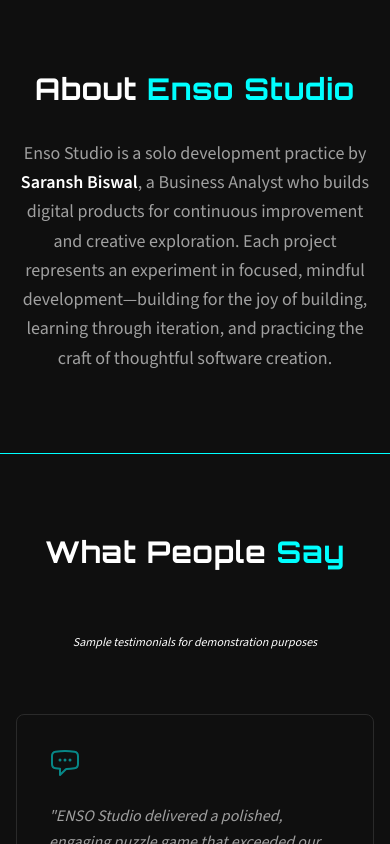
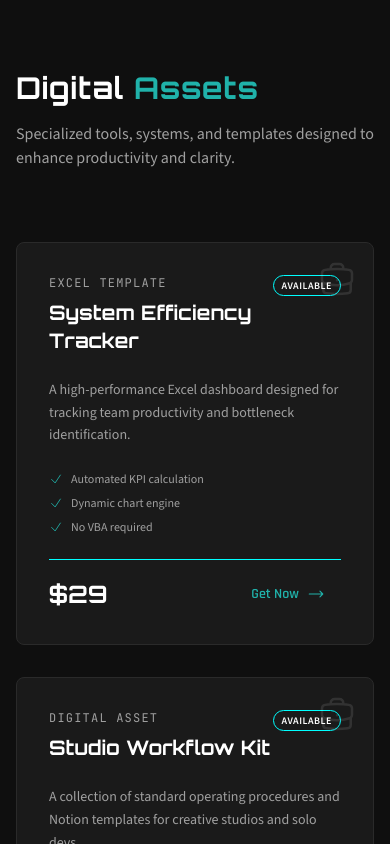
Before and after one commit to gitsaransh/Enso_Studio, a Next.js app in the folder enso-v2/: page / in a window 390 px wide. Shown: the part 4980-5824 px from the top of the page. Built offline with nearby package versions, Linux system fonts and the light colour scheme.

Commit message:
Feat: Add Digital Products section for templates and assets

```diff
--- a/enso-v2/src/app/page.tsx
+++ b/enso-v2/src/app/page.tsx
@@ -7,6 +7,7 @@ import Philosophy from '@/components/sections/Philosophy';
 import About from '@/components/sections/About';
 import Services from '@/components/sections/Services';
 import Work from '@/components/sections/Work';
+import Products from '@/components/sections/Products';
 import Testimonials from '@/components/sections/Testimonials';
 import StudioCredit from '@/components/sections/StudioCredit';
 
@@ -49,6 +50,7 @@ export default function Home() {
                 <Philosophy />
                 <Services />
                 <Work />
+                <Products />
                 <About />
                 <Testimonials />
                 <StudioCredit />
--- /dev/null
+++ b/enso-v2/src/components/sections/Products.tsx
@@ -0,0 +1,79 @@
+'use client';
+
+import Icon from '@/components/ui/AppIcon';
+import { PRODUCTS } from '@/constants/data';
+import { IconName } from '@/components/ui/AppIcon';
+
+const Products = () => {
+    return (
+        <section id="products" className="py-20 bg-muted/30">
+            <div className="container mx-auto px-4 lg:px-8">
+                <div className="flex flex-col md:flex-row justify-between items-end mb-12">
+                    <div className="mb-6 md:mb-0">
+                        <h2 className="text-3xl lg:text-4xl font-orbitron font-bold text-foreground tracking-wide mb-4">
+                            Digital <span className="text-secondary">Assets</span>
+                        </h2>
+                        <p className="text-muted-foreground font-source max-w-xl">
+                            Specialized tools, systems, and templates designed to enhance productivity and clarity.
+                        </p>
+                    </div>
+                </div>
+
+                <div className="grid grid-cols-1 md:grid-cols-2 lg:grid-cols-3 gap-8">
+                    {PRODUCTS.map((product) => (
+                        <div
+                            key={product.id}
+                            className="group relative p-8 bg-card border border-input rounded-lg flex flex-col h-full hover:border-secondary/50 transition-all duration-300"
+                        >
+                            <div className="flex justify-between items-start mb-6">
+                                <div>
+                                    <span className="text-xs font-jetbrains text-muted-foreground uppercase tracking-widest mb-2 block">
+                                        {product.category}
+                                    </span>
+                                    <h3 className="text-xl font-orbitron font-bold text-foreground group-hover:text-secondary transition-colors duration-300">
+                                        {product.title}
+                                    </h3>
+                                </div>
+                                <span className={`px-2 py-0.5 rounded-full text-[10px] font-bold uppercase tracking-wider border ${product.statusColor}`}>
+                                    {product.status}
+                                </span>
+                            </div>
+
+                            <p className="text-muted-foreground font-source mb-6 text-sm leading-relaxed flex-grow">
+                                {product.description}
+                            </p>
+
+                            <div className="space-y-4">
+                                <ul className="space-y-2 mb-6">
+                                    {product.features.slice(0, 3).map((feature, idx) => (
+                                        <li key={idx} className="flex items-center text-xs text-muted-foreground">
+                                            <Icon name="CheckIcon" size={14} className="mr-2 text-secondary" />
+                                            {feature}
+                                        </li>
+                                    ))}
+                                </ul>
+
+                                <div className="flex items-center justify-between pt-4 border-t border-border/50">
+                                    <span className="text-2xl font-orbitron font-bold text-foreground">
+                                        ${product.price}
+                                    </span>
+                                    <button className="flex items-center space-x-2 px-4 py-2 bg-secondary/10 hover:bg-secondary text-secondary hover:text-secondary-foreground rounded-md text-sm font-bold transition-all duration-300">
+                                        <span>Get Now</span>
+                                        <Icon name="ArrowLongRightIcon" size={18} />
+                                    </button>
+                                </div>
+                            </div>
+
+                            {/* Decorative element */}
+                            <div className="absolute top-0 right-0 p-4 opacity-10 group-hover:opacity-20 transition-opacity pointer-events-none">
+                                <Icon name="BriefcaseIcon" size={40} />
+                            </div>
+                        </div>
+                    ))}
+                </div>
+            </div>
+        </section>
+    );
+};
+
+export default Products;
--- a/enso-v2/src/constants/data.ts
+++ b/enso-v2/src/constants/data.ts
@@ -3,6 +3,7 @@ export const NAVIGATION_ITEMS = [
     { label: 'Philosophy', href: '/#philosophy', icon: 'SparklesIcon' },
     { label: 'Services', href: '/#services', icon: 'CubeIcon' },
     { label: 'Work', href: '/#work', icon: 'BriefcaseIcon' },
+    { label: 'Products', href: '/#products', icon: 'ShoppingBagIcon' },
     { label: 'Credit', href: '/#credit', icon: 'TagIcon' },
 ];
 
@@ -133,3 +134,40 @@ export const PROJECTS = [
         ]
     }
 ];
+
+export const PRODUCTS = [
+    {
+        id: 'efficiency-tracker',
+        title: 'System Efficiency Tracker',
+        category: 'Excel Template',
+        description: 'A high-performance Excel dashboard designed for tracking team productivity and bottleneck identification.',
+        price: '29',
+        status: 'Available',
+        statusColor: 'text-success border-success/30 bg-success/10',
+        longDescription: 'The System Efficiency Tracker is built for managers who value clarity over complexity. It transforms raw project data into actionable insights through localized automation within Excel.',
+        features: [
+            'Automated KPI calculation',
+            'Dynamic chart engine',
+            'No VBA required',
+            'Easy data import'
+        ],
+        link: '#'
+    },
+    {
+        id: 'workflow-blueprint',
+        title: 'Studio Workflow Kit',
+        category: 'Digital Asset',
+        description: 'A collection of standard operating procedures and Notion templates for creative studios and solo devs.',
+        price: '49',
+        status: 'Available',
+        statusColor: 'text-success border-success/30 bg-success/10',
+        longDescription: 'The same internal systems we use at Enso Studio. Includes project onboarding, feedback loops, and automated invoicing templates.',
+        features: [
+            'Notion templates',
+            'Protocol documentation',
+            'Automation scripts',
+            'Communication guides'
+        ],
+        link: '#'
+    }
+];
```
